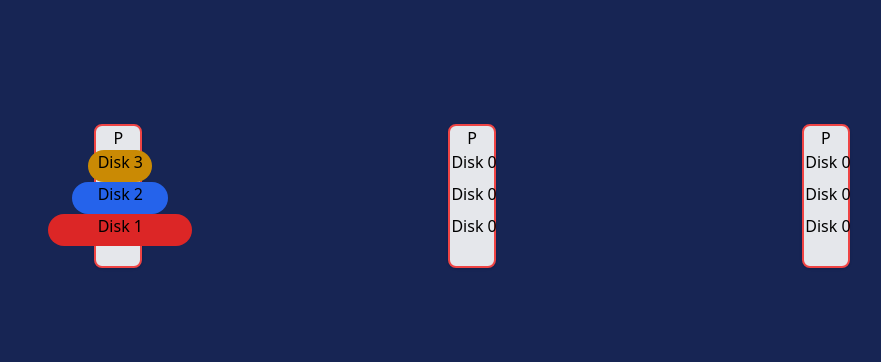
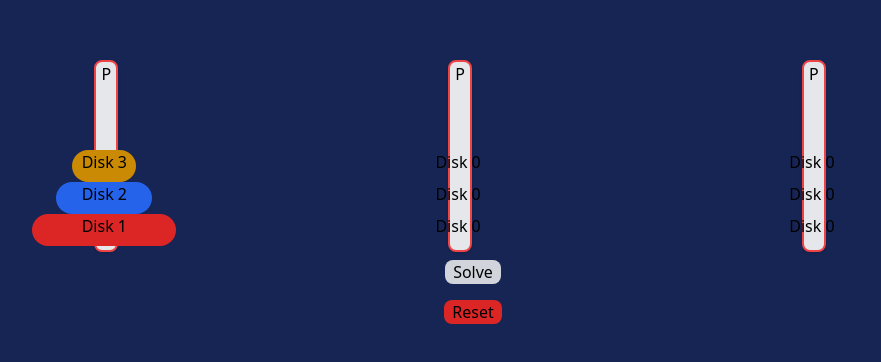
Before and after one commit to regulated/hanoi, a Next.js app: page / in a window 1280 px wide. Shown: the part 216-578 px from the top of the page, without its empty margins (167-1048 px from the left). Built offline with nearby package versions, Linux system fonts and the light colour scheme.

Commit message:
buttons, clicks, await

```diff
--- a/src/algo/solve.ts
+++ b/src/algo/solve.ts
@@ -8,12 +8,28 @@
  * starting to think that three stacks make more sense, or 3 arrays and keep empty divs where holes are
  *
  * make a blank disk 0 to keep as placeholders
+ *
+ * General functionality to consider
+ * Move disk
+ *  Remove top disk
+ *  	Make sure there is a disk to remove
+ *  Place disk on top
+ *  	Make sure there is room
+ *  	Make sure there is no smaller disk underneath
+ * Check if complete
  * */
 
-type SolveProps = {
-  disks: number[][];
+const Solve = async () => {
+  await Delay(1000);
+  console.log("move ->");
+  return true;
 };
 
-const Solve = ({ disks }: SolveProps) => {
-  return;
+const Delay = (ms: number) => {
+  return new Promise((resolve) => {
+    console.log("waiting...");
+    setTimeout(resolve, ms);
+  });
 };
+
+export default Solve;
--- a/src/components/disk.tsx
+++ b/src/components/disk.tsx
@@ -6,10 +6,8 @@ type DiskProps = {
 };
 
 const Disk = ({ did }: DiskProps) => {
-  let height: string = "";
-
   return (
-    <section>
+    <>
       {(() => {
         switch (did) {
           case 0:
@@ -24,7 +22,7 @@ const Disk = ({ did }: DiskProps) => {
             return;
         }
       })()}
-    </section>
+    </>
   );
 };
 
--- a/src/components/pillar.tsx
+++ b/src/components/pillar.tsx
@@ -3,38 +3,20 @@ import Disk from "./disk";
 
 type PillarProps = {
   pid: number;
-  disks?: number[];
+  disks: number[];
 };
 
 const Pillar = ({ pid, disks }: PillarProps) => {
-  /*let color: string = "";
-	let size: number = 0;
-	if (id == 0) {
-		color = "white";
-		size = 0;
-	}
-	if (id == 1) {
-		color = "red";
-		size = 1;
-	}
-	if (id == 2) {
-		color = "blue";
-		size = 2;
-	}
-	if (id == 3) {
-		color = "yellow";
-		size = 3;
-	}*/
-
   return (
-    <section>
+    <>
       <div className={rectangle}>
         P {pid}
+        <div className="h-16"></div>
         <Disk did={disks[2]} />
         <Disk did={disks[1]} />
         <Disk did={disks[0]} />
       </div>
-    </section>
+    </>
   );
 };
 
--- a/src/pages/index.tsx
+++ b/src/pages/index.tsx
@@ -1,9 +1,38 @@
 import Head from "next/head";
+import { useState } from "react";
 import { appContainer, title, purple, body, grid } from "../styles/home-styles";
 import Pillar from "../components/pillar";
-import Disk from "../components/disk";
+//import Disk from "../components/disk";
+//import Solve from "../algo/solve";
 
 export default function Home() {
+  const [stackA, setStackA] = useState<number[]>([1, 2, 3]);
+  const [stackB, setStackB] = useState<number[]>([0, 0, 0]);
+  const [stackC, setStackC] = useState<number[]>([0, 0, 0]);
+
+  const handleSolve = async () => {
+    // await recursiveSolve();
+    await delay(300);
+    console.log("move ->");
+    setStackA([0, 0, 0]);
+    setStackB([0, 0, 0]);
+    setStackC([1, 2, 3]);
+    return true;
+  };
+
+  const delay = (ms: number) => {
+    return new Promise((resolve) => {
+      console.log("waiting...");
+      setTimeout(resolve, ms);
+    });
+  };
+
+  const recursiveSolve = async () => {
+    await delay(200);
+  };
+
+  const moveAC = (A: number[], C: number[]) => {};
+
   return (
     <>
       <html className="bg-indigo-950">
@@ -19,10 +48,29 @@ export default function Home() {
         </h1>
 				*/}
           <div className={grid}>
-            <Pillar id={1} disks={[1, 2, 3]} />
-            <Pillar id={2} disks={[0, 0, 0]} />
-            <Pillar id={3} disks={[0, 0, 0]} />
+            <Pillar id={1} disks={stackA} />
+            <Pillar id={2} disks={stackB} />
+            <Pillar id={3} disks={stackC} />
           </div>
+          <button
+            className="my-2 rounded-lg bg-gray-300 px-2"
+            onClick={() => {
+              //   Solve();
+              handleSolve();
+            }}
+          >
+            Solve
+          </button>
+          <button
+            className="my-2 rounded-lg bg-red-600 px-2"
+            onClick={() => {
+              setStackA([1, 2, 3]);
+              setStackB([0, 0, 0]);
+              setStackC([0, 0, 0]);
+            }}
+          >
+            Reset
+          </button>
         </main>
       </html>
     </>
--- a/src/styles/disk-style.ts
+++ b/src/styles/disk-style.ts
@@ -1,4 +1,4 @@
-export const redOval = "-ml-12 z-20 w-36 h-8 bg-red-600 rounded-full";
-export const blueOval = "-ml-6 z-20 w-24 h-8 bg-blue-600 rounded-full";
-export const yellowOval = "-ml-2 z-20 w-16 h-8 bg-yellow-600 rounded-full";
-export const blankOval = "-ml-12 z-20 w-36 h-8 rounded-full";
+export const redOval = "-ml-16 z-20 w-36 h-8 bg-red-600 rounded-full";
+export const blueOval = "-ml-10 z-20 w-24 h-8 bg-blue-600 rounded-full";
+export const yellowOval = "-ml-6 z-20 w-16 h-8 bg-yellow-600 rounded-full";
+export const blankOval = "-ml-16 z-20 w-36 h-8 rounded-full";
--- a/src/styles/pillar-style.ts
+++ b/src/styles/pillar-style.ts
@@ -1,2 +1,2 @@
 export const rectangle =
-  "relative border-solid border-2 border-red-500 mx-12 h-36 w-12 rounded-lg bg-gray-200 shadow z-10 justify-between justify-around";
+  "relative border-solid border-2 border-red-500 mx-12 h-48 w-6 rounded-lg bg-gray-200 shadow z-10 justify-between justify-around";
```
